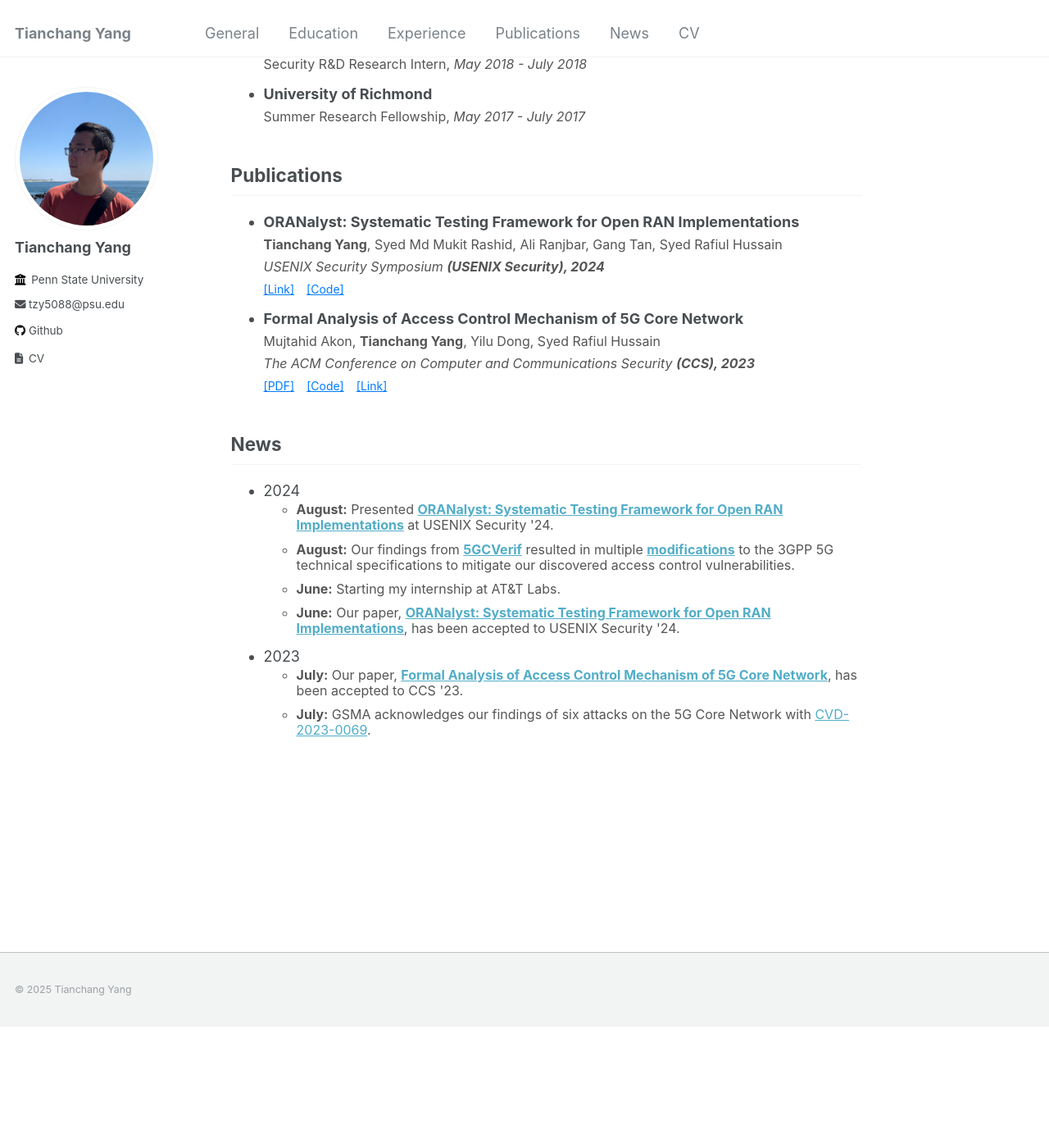
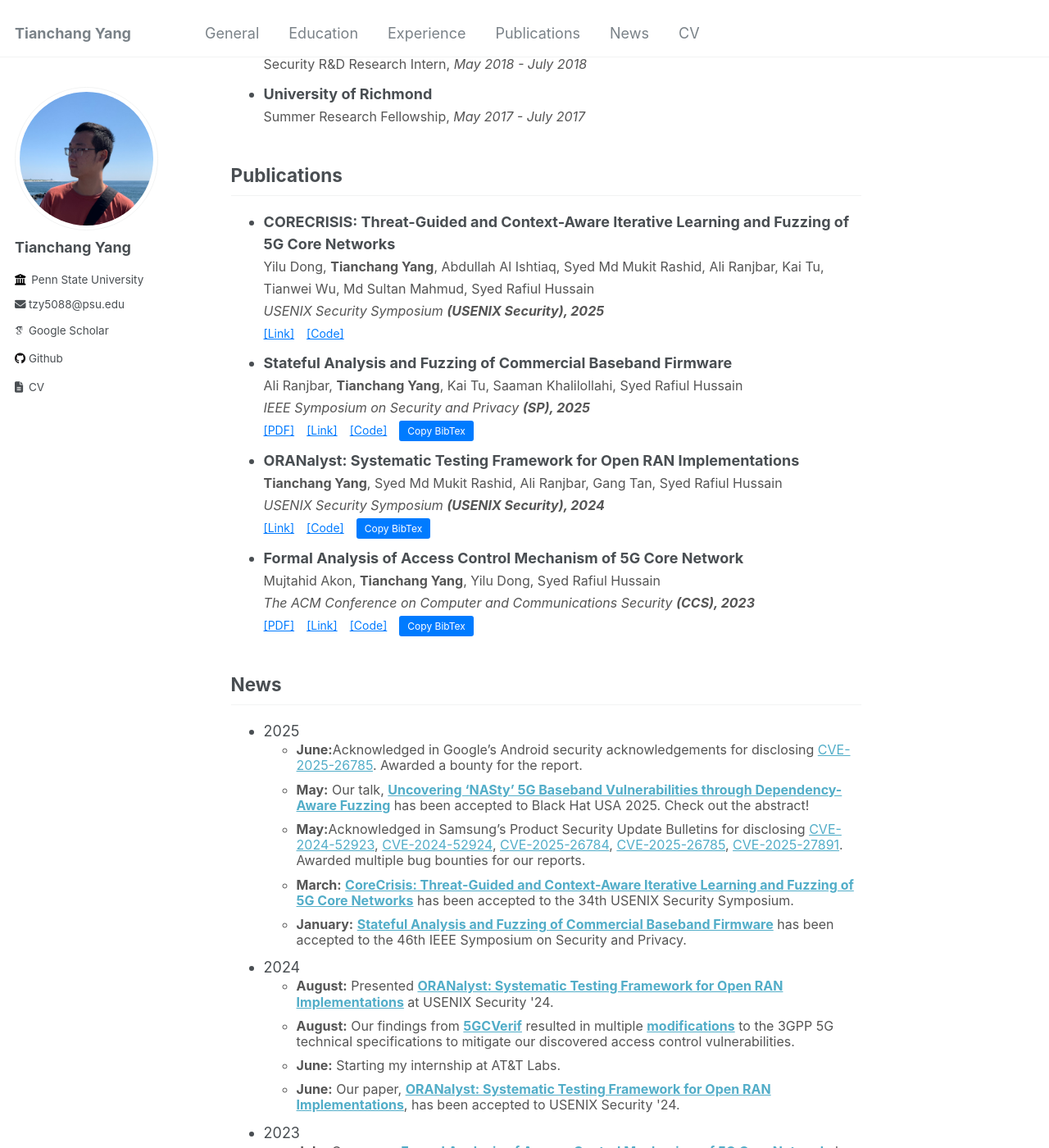
Before and after one commit to tianchang-yang/tianchang-yang.github.io, a Jekyll site: the page built from _pages/about.md, in a window 1280 px wide and 1400 px high, scrolled down 1128 px. Shown: the whole window at 82% size. Built offline with Jekyll 4.4.1, drawn with Linux system fonts in a browser that asks for light colours; some web fonts are replaced; before the commit the page ends 2381 px from its top, so only the background shows below that.

Commit message:
update info

```diff
--- a/_config.yml
+++ b/_config.yml
@@ -11,7 +11,7 @@ locale                   : "en-US"
 title                    : "Tianchang Yang"
 title_separator          : "-"
 name                     : &name "Tianchang Yang"
-description              : &description "PhD Student"
+description              : &description "PhD Candidate"
 url                      : https://tianchang-yang.github.io # the base hostname & protocol for your site e.g. "https://mmistakes.github.io"
 baseurl                  : "" # the subpath of your site, e.g. "/blog"
 repository               : "tianchang-yang/tianchang-yang.github.io"
@@ -32,7 +32,7 @@ author:
 
   # Academic websites
   arxiv            : # URL - Update with the correct link to your profile
-  # googlescholar    : "https://scholar.google.com/citations?user=PS_CX0AAAAAJ"
+  googlescholar    : "https://scholar.google.com/citations?user=B55MVzUAAAAJ"
   impactstory      : # URL
   # orcid            : "http://orcid.org/yourorcidurl"
   semantic         : # URL
--- a/_pages/about.md
+++ b/_pages/about.md
@@ -67,7 +67,7 @@ My research involves using a variety of methods (program analysis, symbolic exec
   </li>
   <li>
     <b>AT&T Labs</b><br>
-    <span class="subtext">Senior Associate Student Technical Intern, <i>June 2024 - August 2024</i></span>
+    <span class="subtext">Senior Associate Student Technical Intern, <i>June 2024 - August 2024</i>, <i>June 2025 - Present</i></span>
   </li>
   <li>
     <b>Tencent Holdings, Ltd.</b> (Tencent Video)<br>
@@ -88,6 +88,54 @@ My research involves using a variety of methods (program analysis, symbolic exec
 <h2>Publications</h2>
 <ul>
   <li>
+    <div id="CoreCrisis">
+      <b>CORECRISIS: Threat-Guided and Context-Aware
+Iterative Learning and Fuzzing of 5G Core Networks</b> <br>
+      <span class="subtext">Yilu Dong, <b>Tianchang Yang</b>, Abdullah Al Ishtiaq, Syed Md Mukit Rashid, Ali Ranjbar, Kai Tu, Tianwei Wu, Md Sultan Mahmud, Syed Rafiul Hussain<br>
+      <i>USENIX Security Symposium <b>(USENIX Security), 2025</b></i></span> <br>
+      <div class="publication-links">
+        <a href="https://www.usenix.org/conference/usenixsecurity25/presentation/dong-yilu" target="_blank">[Link]</a>
+        <a href="https://doi.org/10.5281/zenodo.14735880" target="_blank">[Code]</a>
+        <!-- <button class="btn-copy" onclick="copyBibTex('bibtexCitationCoreCrisis')">Copy BibTex</button> -->
+      </div>
+      <pre id="bibtexCitationCoreCrisis" style="display:none;">
+{% raw %}
+TODO
+{% endraw %}
+      </pre>
+    </div>
+  </li>
+  <li>
+    <div id="Loris">
+      <b>Stateful Analysis and Fuzzing of Commercial Baseband Firmware</b> <br>
+      <span class="subtext">Ali Ranjbar, <b>Tianchang Yang</b>, Kai Tu, Saaman Khalilollahi, Syed Rafiul Hussain <br>
+      <i>IEEE Symposium on Security and Privacy <b>(SP), 2025</b></i></span> <br>
+      <div class="publication-links">
+        <a href="https://syed-rafiul-hussain.github.io/wp-content/uploads/2025/05/Loris_baseband_fuzzing_sp25.pdf" target="_blank">[PDF]</a>
+        <a href="https://www.computer.org/csdl/proceedings-article/sp/2025/223600b120/26EkFox5zyg" target="_blank">[Link]</a>
+        <a href="https://github.com/SyNSec-den/Loris" target="_blank">[Code]</a>
+        <button class="btn-copy" onclick="copyBibTex('bibtexCitationLoris')">Copy BibTex</button>
+      </div>
+      <pre id="bibtexCitationLoris" style="display:none;">
+{% raw %}
+@INPROCEEDINGS{ranjbar_loris_2025,
+  author = { Ranjbar, Ali and Yang, Tianchang and Tu, Kai and Khalilollahi, Saaman and Hussain, Syed Rafiul },
+  booktitle = { 2025 IEEE Symposium on Security and Privacy (SP) },
+  title = {{ Stateful Analysis and Fuzzing of Commercial Baseband Firmware }},
+  year = {2025},
+  ISSN = {2375-1207},
+  pages = {1120-1139},
+  doi = {10.1109/SP61157.2025.00143},
+  url = {https://doi.ieeecomputersociety.org/10.1109/SP61157.2025.00143},
+  publisher = {IEEE Computer Society},
+  address = {Los Alamitos, CA, USA},
+  month = May
+}
+{% endraw %}
+      </pre>
+    </div>
+  </li>
+  <li>
     <div id="ORANalyst">
       <b>ORANalyst: Systematic Testing Framework for Open RAN Implementations</b> <br>
       <span class="subtext"><b>Tianchang Yang</b>, Syed Md Mukit Rashid, Ali Ranjbar, Gang Tan, Syed Rafiul Hussain <br>
@@ -95,7 +143,7 @@ My research involves using a variety of methods (program analysis, symbolic exec
       <div class="publication-links">
         <a href="https://www.usenix.org/conference/usenixsecurity24/presentation/yang-tianchang" target="_blank">[Link]</a>
         <a href="https://github.com/SyNSec-den/ORANalyst" target="_blank">[Code]</a>
-        <!-- <button class="btn-copy" onclick="copyBibTex('bibtexCitationORANalyst')">Copy BibTex</button> -->
+        <button class="btn-copy" onclick="copyBibTex('bibtexCitationORANalyst')">Copy BibTex</button>
       </div>
       <pre id="bibtexCitationORANalyst" style="display:none;">
 {% raw %}
@@ -122,9 +170,9 @@ month = aug
       <i>The ACM Conference on Computer and Communications Security <b>(CCS), 2023</b></i></span> <br>
       <div class="publication-links">
         <a href="files/paper/5GCVerif-ccs23.pdf" target="_blank">[PDF]</a>
+        <a href="https://dl.acm.org/doi/10.1145/3576915.3623113" target="_blank">[Link]</a>
         <a href="https://github.com/SyNSec-den/5GCVerif" target="_blank">[Code]</a>
-        <a href="https://dl.acm.org/doi/10.1145/3576915.3623113" target="_blank">[Link]</a>
-        <!-- <button class="btn-copy" onclick="copyBibTex('bibtexCitation5GCVerif')">Copy BibTex</button> -->
+        <button class="btn-copy" onclick="copyBibTex('bibtexCitation5GCVerif')">Copy BibTex</button>
       </div>
       <pre id="bibtexCitation5GCVerif" style="display:none;">
 {% raw %}
@@ -156,6 +204,16 @@ series = {CCS '23}
 <div id="news">
 <h2>News</h2>
 <ul>
+  <li>
+    <div class="news-year">2025</div>
+    <ul class="subtext">
+      <li><b>June:</b>Acknowledged in Google’s Android security acknowledgements for disclosing <a href="https://source.android.com/docs/security/overview/acknowledgements?authuser=1#june-2025" target="_blank">CVE-2025-26785</a>. Awarded a bounty for the report.</li>
+      <li><b>May:</b> Our talk, <b><a href="https://www.blackhat.com/us-25/briefings/schedule/#uncovering-nasty-5g-baseband-vulnerabilities-through-dependency-aware-fuzzing-46485" target="_blank">Uncovering ‘NASty’ 5G Baseband Vulnerabilities through Dependency-Aware Fuzzing</a></b> has been accepted to Black Hat USA 2025. Check out the abstract!</li>
+      <li><b>May:</b>Acknowledged in Samsung’s Product Security Update Bulletins for disclosing <a href="https://semiconductor.samsung.com/support/quality-support/product-security-updates/cve-2024-52923/" target="_blank">CVE-2024-52923</a>, <a href="https://semiconductor.samsung.com/support/quality-support/product-security-updates/cve-2024-52924/" target="_blank">CVE-2024-52924</a>, <a href="https://semiconductor.samsung.com/support/quality-support/product-security-updates/cve-2025-26784/" target="_blank">CVE-2025-26784</a>, <a href="https://semiconductor.samsung.com/support/quality-support/product-security-updates/cve-2025-26785/" target="_blank">CVE-2025-26785</a>, <a href="https://semiconductor.samsung.com/support/quality-support/product-security-updates/cve-2025-27891/" target="_blank">CVE-2025-27891</a>. Awarded multiple bug bounties for our reports. </li>
+      <li><b>March:</b> <b><a href="#CoreCrisis">CoreCrisis: Threat-Guided and Context-Aware Iterative Learning and Fuzzing of 5G Core Networks</a></b> has been accepted to the 34th USENIX Security Symposium.</li>
+      <li><b>January:</b> <b><a href="#Loris">Stateful Analysis and Fuzzing of Commercial Baseband Firmware</a></b> has been accepted to the 46th IEEE Symposium on Security and Privacy.</li>
+    </ul>
+  </li>
   <li>
     <div class="news-year">2024</div>
     <ul class="subtext">
```
Also changed, not shown: 1 other file.
